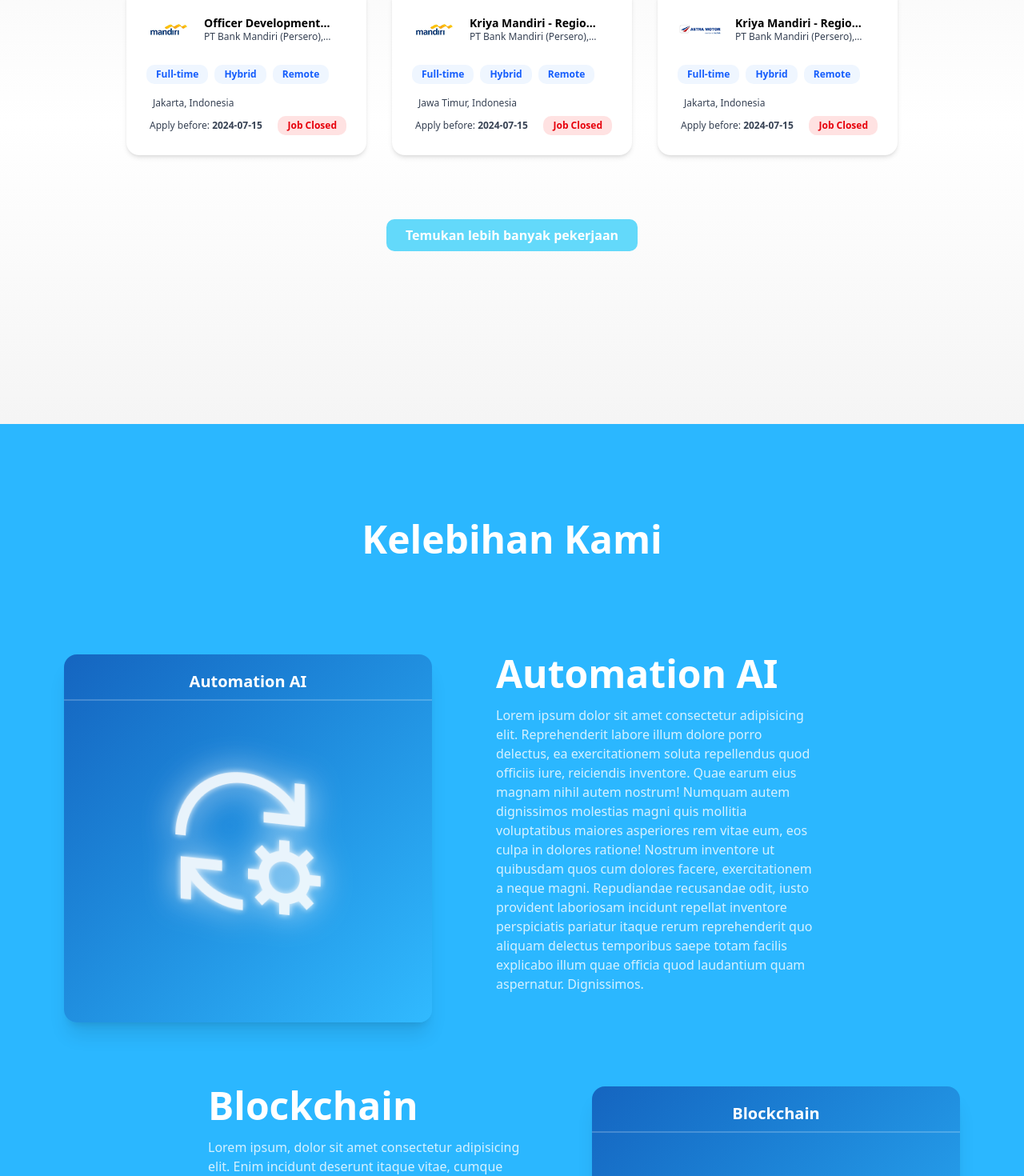
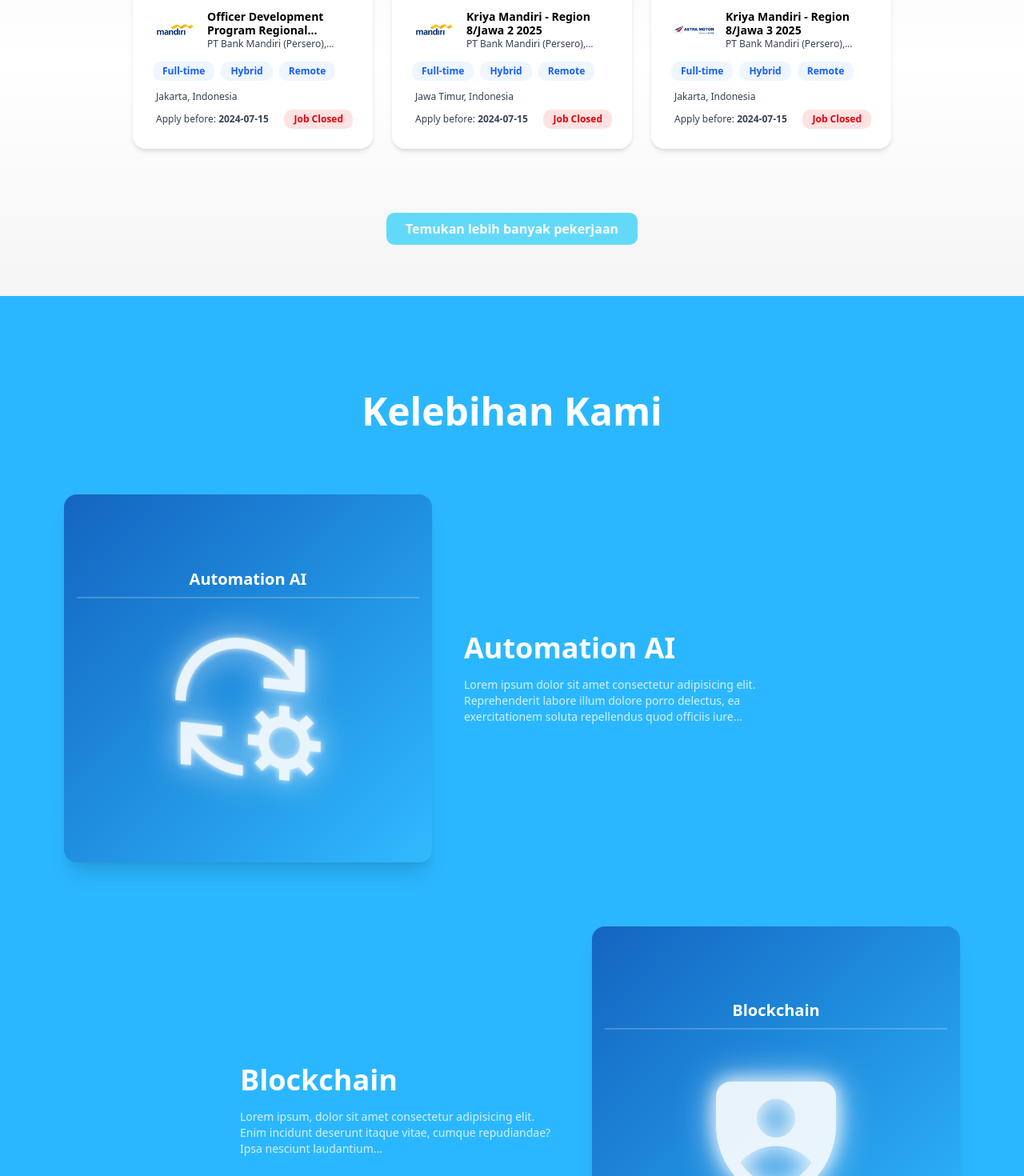
Before and after one commit to InsanBusted/hackathon-uin, a Next.js app: page / in a window 1280 px wide. Shown: the part 1080-2550 px from the top of the page at 80% size. Built offline with nearby package versions, Linux system fonts and the light colour scheme.

Commit message:
fix layout responsive

```diff
--- a/app/page.tsx
+++ b/app/page.tsx
@@ -6,8 +6,10 @@ import JobsComponent from "@/components/home/jobs/page";
 
 export default function Home() {
   return (
-    <div className="min-h-screen">
-      <Header />
+    <div>
+      <section>
+        <Header />
+      </section>
       <section className="pt-5 bg-linear-to-b from-[#63D9FA] to-[#F5F5F5]">
         <Hero />
       </section>
--- a/components/home/advantage/page.tsx
+++ b/components/home/advantage/page.tsx
@@ -5,23 +5,22 @@ const Advantage = () => {
   return (
     <div className="w-full min-h-screen bg-[#2BB7FF] py-20">
       {/* Container */}
-      <div className="flex flex-col gap-20">
+      <div className="flex flex-col gap-20 px-4 md:px-20">
         <div className="flex flex-col mt-10">
-          <h2 className="text-4xl md:text-5xl font-bold text-white text-center">
+          <h2 className="text-3xl sm:text-4xl md:text-5xl font-bold text-white text-center">
             Kelebihan Kami
           </h2>
         </div>
 
-        <div className="flex flex-col gap-20 mt-10 px-20">
-          {/* CARD 1 */}
-          <div className="flex gap-20 items-start">
+        {/* Card 1 */}
+        <div className="flex flex-col md:flex-row gap-10 items-center">
           {/* Card Image */}
-            <div className="w-[460px] h-[460px] bg-gradient-to-br from-[#1565C0] to-[#31BAFF] rounded-2xl shadow-xl">
-              <h3 className="mt-5 text-xl font-semibold text-white text-center">
+          <div className="w-full md:w-[460px] h-[400px] md:h-[460px] bg-gradient-to-br from-[#1565C0] to-[#31BAFF] rounded-2xl shadow-xl flex flex-col items-center justify-center p-4">
+            <h3 className="text-xl font-semibold text-white text-center">
               Automation AI
             </h3>
-              <hr className="border border-white/20 mt-2" />
-              <div className="flex justify-center mt-20">
+            <hr className="border border-white/20 w-full mt-2" />
+            <div className="mt-5 md:mt-10">
               <Image
                 src="/image/VectorAI.png"
                 width={200}
@@ -33,40 +32,27 @@ const Advantage = () => {
           </div>
 
           {/* Card Text */}
-            <div className="w-[400px] flex flex-col gap-4">
-              <h2 className="text-4xl md:text-5xl font-bold text-white">
+          <div className="w-full md:w-[400px] flex flex-col gap-4 text-center md:text-left">
+            <h2 className="text-2xl sm:text-3xl md:text-4xl font-bold text-white">
               Automation AI
             </h2>
-              <p className="text-md text-white/80">
-                Lorem ipsum dolor sit amet consectetur adipisicing elit. Reprehenderit labore illum dolore porro delectus, ea exercitationem soluta repellendus quod officiis iure, reiciendis inventore. Quae earum eius magnam nihil autem nostrum!
-                Numquam autem dignissimos molestias magni quis mollitia voluptatibus maiores asperiores rem vitae eum, eos culpa in dolores ratione! Nostrum inventore ut quibusdam quos cum dolores facere, exercitationem a neque magni.
-                Repudiandae recusandae odit, iusto provident laboriosam incidunt repellat inventore perspiciatis pariatur itaque rerum reprehenderit quo aliquam delectus temporibus saepe totam facilis explicabo illum quae officia quod laudantium quam aspernatur. Dignissimos.
-
+            <p className="text-sm sm:text-md text-white/80">
+              Lorem ipsum dolor sit amet consectetur adipisicing elit.
+              Reprehenderit labore illum dolore porro delectus, ea
+              exercitationem soluta repellendus quod officiis iure...
             </p>
           </div>
         </div>
 
-          {/* CARD 2 */}
-          <div className="flex gap-20 justify-end items-start">
-            {/* Card Text */}
-            <div className="w-[400px] flex flex-col gap-4">
-              <h2 className="text-4xl md:text-5xl font-bold text-white">
-                Blockchain
-              </h2>
-              <p className="text-md text-white/80">
-                Lorem ipsum, dolor sit amet consectetur adipisicing elit. Enim incidunt deserunt itaque vitae, cumque repudiandae? Ipsa nesciunt laudantium, facere ab similique voluptate consequatur dolores obcaecati eius. Exercitationem ipsum optio cupiditate.
-                Similique officiis dolor excepturi quasi ad asperiores reprehenderit nesciunt iste? Molestias repudiandae quibusdam maxime dolorem omnis. Possimus deleniti id, facere, cumque rerum, inventore voluptatibus natus incidunt quasi cupiditate excepturi sint?
-                Repudiandae minus velit, nostrum error ratione minima blanditiis suscipit rem culpa dolores perspiciatis ad, voluptatibus ipsa odit, ea harum voluptates ab aperiam. Numquam, error? Dolorem sit reprehenderit aut exercitationem labore.
-              </p>
-            </div>
-
+        {/* Card 2 */}
+        <div className="flex flex-col md:flex-row-reverse gap-10 items-center">
           {/* Card Image */}
-            <div className="w-[460px] h-[460px] bg-gradient-to-br from-[#1565C0] to-[#31BAFF] rounded-2xl shadow-xl">
-              <h3 className="mt-5 text-xl font-semibold text-white text-center">
+          <div className="w-full md:w-[460px] h-[400px] md:h-[460px] bg-gradient-to-br from-[#1565C0] to-[#31BAFF] rounded-2xl shadow-xl flex flex-col items-center justify-center p-4">
+            <h3 className="text-xl font-semibold text-white text-center">
               Blockchain
             </h3>
-              <hr className="border border-white/20 mt-2" />
-              <div className="flex justify-center mt-20">
+            <hr className="border border-white/20 w-full mt-2" />
+            <div className="mt-5 md:mt-10">
               <Image
                 src="/image/iconShield.png"
                 width={200}
@@ -76,17 +62,29 @@ const Advantage = () => {
               />
             </div>
           </div>
+
+          {/* Card Text */}
+          <div className="w-full md:w-[400px] flex flex-col gap-4 text-center md:text-left">
+            <h2 className="text-2xl sm:text-3xl md:text-4xl font-bold text-white">
+              Blockchain
+            </h2>
+            <p className="text-sm sm:text-md text-white/80">
+              Lorem ipsum, dolor sit amet consectetur adipisicing elit. Enim
+              incidunt deserunt itaque vitae, cumque repudiandae? Ipsa nesciunt
+              laudantium...
+            </p>
+          </div>
         </div>
 
-          {/* CARD 3 */}
-          <div className="flex gap-20 items-start">
+        {/* Card 3 */}
+        <div className="flex flex-col md:flex-row gap-10 items-center">
           {/* Card Image */}
-            <div className="w-[460px] h-[460px] bg-gradient-to-br from-[#1565C0] to-[#31BAFF] rounded-2xl shadow-xl">
-              <h3 className="mt-5 text-xl font-semibold text-white text-center">
+          <div className="w-full md:w-[460px] h-[400px] md:h-[460px] bg-gradient-to-br from-[#1565C0] to-[#31BAFF] rounded-2xl shadow-xl flex flex-col items-center justify-center p-4">
+            <h3 className="text-xl font-semibold text-white text-center">
               Automation AI
             </h3>
-              <hr className="border border-white/20 mt-2" />
-              <div className="flex justify-center mt-20">
+            <hr className="border border-white/20 w-full mt-2" />
+            <div className="mt-5 md:mt-10">
               <Image
                 src="/image/iconShield.png"
                 width={200}
@@ -98,15 +96,15 @@ const Advantage = () => {
           </div>
 
           {/* Card Text */}
-            <div className="w-[400px] flex flex-col gap-4">
-              <h2 className="text-4xl md:text-5xl font-bold text-white">
+          <div className="w-full md:w-[400px] flex flex-col gap-4 text-center md:text-left">
+            <h2 className="text-2xl sm:text-3xl md:text-4xl font-bold text-white">
               Automation AI
             </h2>
-              <p className="text-md text-white/80">
-                Lorem ipsum dolor sit amet consectetur adipisicing elit. Dolorum corrupti expedita, iusto, voluptatum reiciendis numquam debitis ad eligendi totam ducimus minus facilis natus cumque. Sapiente deserunt soluta aliquid facilis fugiat?
-                Eos eaque ad harum facere officiis at inventore iure odio sed assumenda blanditiis ipsum maxime esse, quasi soluta voluptas rem. Veniam sapiente quisquam quasi laborum illo, similique quos maiores voluptatem.
+            <p className="text-sm sm:text-md text-white/80">
+              Lorem ipsum dolor sit amet consectetur adipisicing elit. Dolorum
+              corrupti expedita, iusto, voluptatum reiciendis numquam debitis
+              ad...
             </p>
-            </div>
           </div>
         </div>
       </div>
--- a/components/home/hero/page.tsx
+++ b/components/home/hero/page.tsx
@@ -45,11 +45,11 @@ const Hero = () => {
             />
             <button className="flex items-center justify-center gap-2 bg-[#5CC7FF] text-white text-2xl px-6 py-2 rounded-full font-semibold">
               <Search size={30} />
-              Search
+              <span className="hidden md:block">Search</span>
             </button>
           </div>
           {/* Logos */}
-          <div className="flex items-center justify-around mt-6 opacity-80">
+          <div className="flex items-center flex-wrap  justify-around mt-6 opacity-80">
             <Image
               src="/image/logoGojek.png"
               alt="Gojek"
--- a/components/home/jobs/page.tsx
+++ b/components/home/jobs/page.tsx
@@ -52,27 +52,25 @@ const JobsList: Job[] = [
 
 const JobsComponent = () => {
   return (
-
-    <div className="w-full h-[750px] bg-linear-to-b from-[#F5F5F5] via-[#FFFFFF] to-[#F5F5F5] flex flex-col items-center gap-10 py-16 px-4">
-
+    <div className="w-full bg-gradient-to-b from-[#F5F5F5] via-[#FFFFFF] to-[#F5F5F5] flex flex-col items-center gap-10 py-16 px-4 sm:px-6 lg:px-20">
       {/* HERO SECTION */}
       <div className="text-center mt-5">
-        <h1 className="text-3xl md:text-4xl font-bold bg-linear-to-b from-[#63D9FA] to-[#1565C0] bg-clip-text text-transparent">
+        <h1 className="text-2xl sm:text-3xl md:text-4xl font-bold bg-gradient-to-b from-[#63D9FA] to-[#1565C0] bg-clip-text text-transparent">
           Daftar Pekerjaan
         </h1>
       </div>
 
       {/* JOB CARDS */}
       <div className="w-full flex justify-center mt-10">
-        <div className="flex gap-8">
+        <div className="flex flex-wrap justify-center gap-6">
           {JobsList.map((job) => (
             <div
               key={job.id}
-              className="bg-white border shadow-md rounded-2xl p-6 w-[300px] hover:shadow-xl transition"
+              className="bg-white border shadow-md rounded-2xl p-4 sm:p-6 w-full sm:w-[260px] md:w-[300px] hover:shadow-xl transition"
             >
               {/* TOP: Logo + Title */}
-              <div className="flex items-center gap-4 mb-4">
-                <div className="relative w-14 h-14">
+              <div className="flex items-center gap-3 mb-3">
+                <div className="relative w-12 h-12 sm:w-14 sm:h-14">
                   <Image
                     src={job.logo}
                     alt="logo-company"
@@ -82,26 +80,26 @@ const JobsComponent = () => {
                 </div>
 
                 <div className="flex-1">
-                  <h2 className="text-black text-sm font-bold leading-tight line-clamp-1">
+                  <h2 className="text-black text-sm sm:text-sm font-bold leading-tight line-clamp-2">
                     {job.title}
                   </h2>
-                  <p className="text-gray-700 text-xs line-clamp-1">
+                  <p className="text-gray-700 text-xs sm:text-xs line-clamp-1">
                     {job.company}
                   </p>
                 </div>
 
                 {/* Bookmark */}
                 <button className="text-gray-400 hover:text-blue-500">
-                  <i className="fa-regular fa-bookmark text-lg"></i>
+                  <i className="fa-regular fa-bookmark text-lg sm:text-lg"></i>
                 </button>
               </div>
 
               {/* TAGS */}
-              <div className="flex flex-wrap gap-2 mb-4">
+              <div className="flex flex-wrap gap-2 mb-3">
                 {job.type.map((t, index) => (
                   <span
                     key={index}
-                    className="px-3 py-1 rounded-lg bg-blue-50 text-blue-600 text-xs font-semibold"
+                    className="px-2 sm:px-3 py-1 rounded-lg bg-blue-50 text-blue-600 text-xs font-semibold"
                   >
                     {t.name}
                   </span>
@@ -110,12 +108,12 @@ const JobsComponent = () => {
 
               {/* LOCATION */}
               <div className="flex items-center text-gray-700 text-xs mb-2">
-                <i className="fa-solid fa-location-dot text-blue-500 mr-2"></i>
-                <span>{job.location}</span>
+                <i className="fa-solid fa-location-dot text-blue-500 mr-1"></i>
+                <span className="text-xs sm:text-xs">{job.location}</span>
               </div>
 
               {/* DEADLINE + STATUS */}
-              <div className="flex items-center justify-between mt-2">
+              <div className="flex flex-col sm:flex-row items-start sm:items-center justify-between mt-2 gap-2">
                 <div className="flex items-center text-gray-700 text-xs">
                   <i className="fa-regular fa-calendar mr-1"></i>
                   <span>
@@ -139,8 +137,8 @@ const JobsComponent = () => {
       </div>
 
       {/* BUTTON */}
-      <div className="flex justify-center mt-10">
-        <button className="bg-[#63D9FA] hover:bg-[#0A2F5A] transition-colors duration-300 text-white font-bold py-2 px-6 rounded-lg">
+      <div className="flex justify-center mt-6 sm:mt-10">
+        <button className="bg-[#63D9FA] hover:bg-[#0A2F5A] transition-colors duration-300 text-white font-bold py-2 px-6 rounded-lg w-full sm:w-auto">
           Temukan lebih banyak pekerjaan
         </button>
       </div>
```
Also changed, not shown: 1 other file (tests, documents, lock files or other folders). Lines whose indentation alone changed are shown as unchanged.
